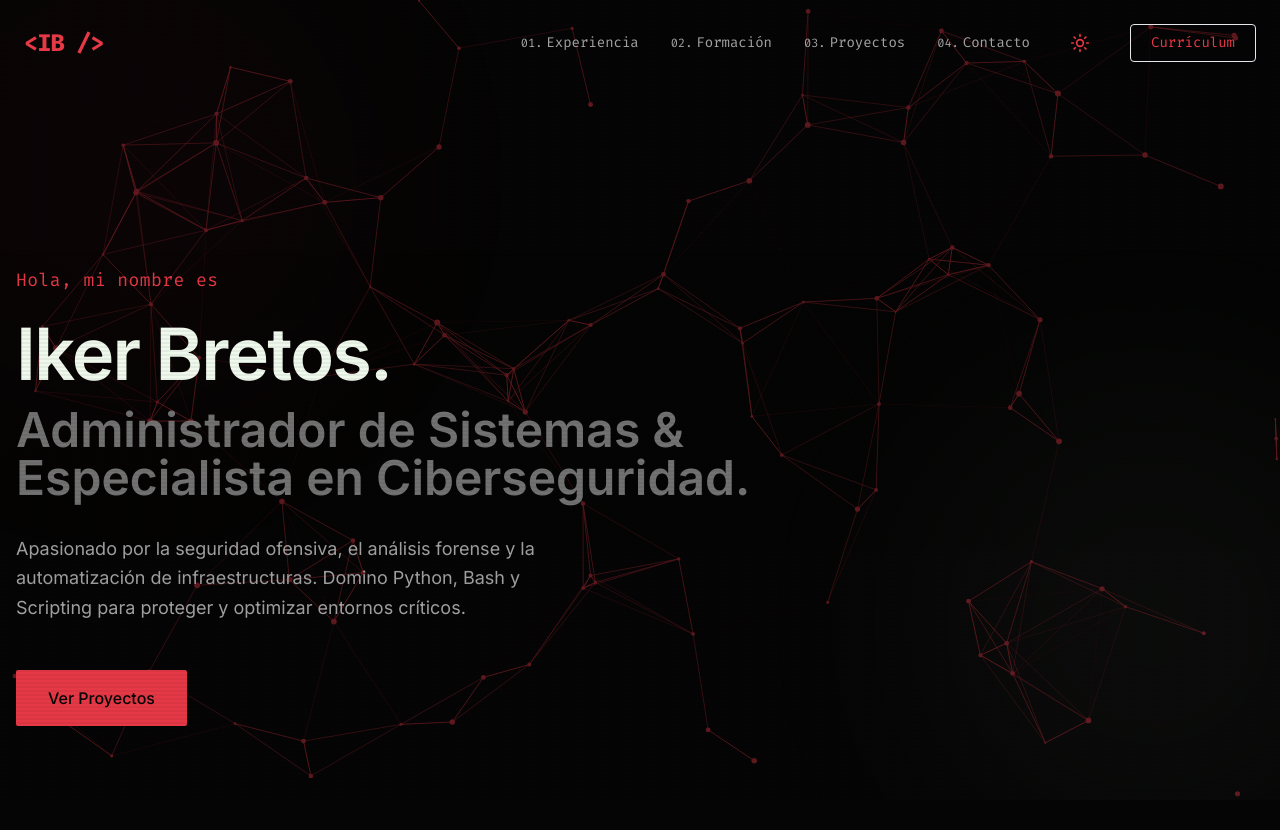
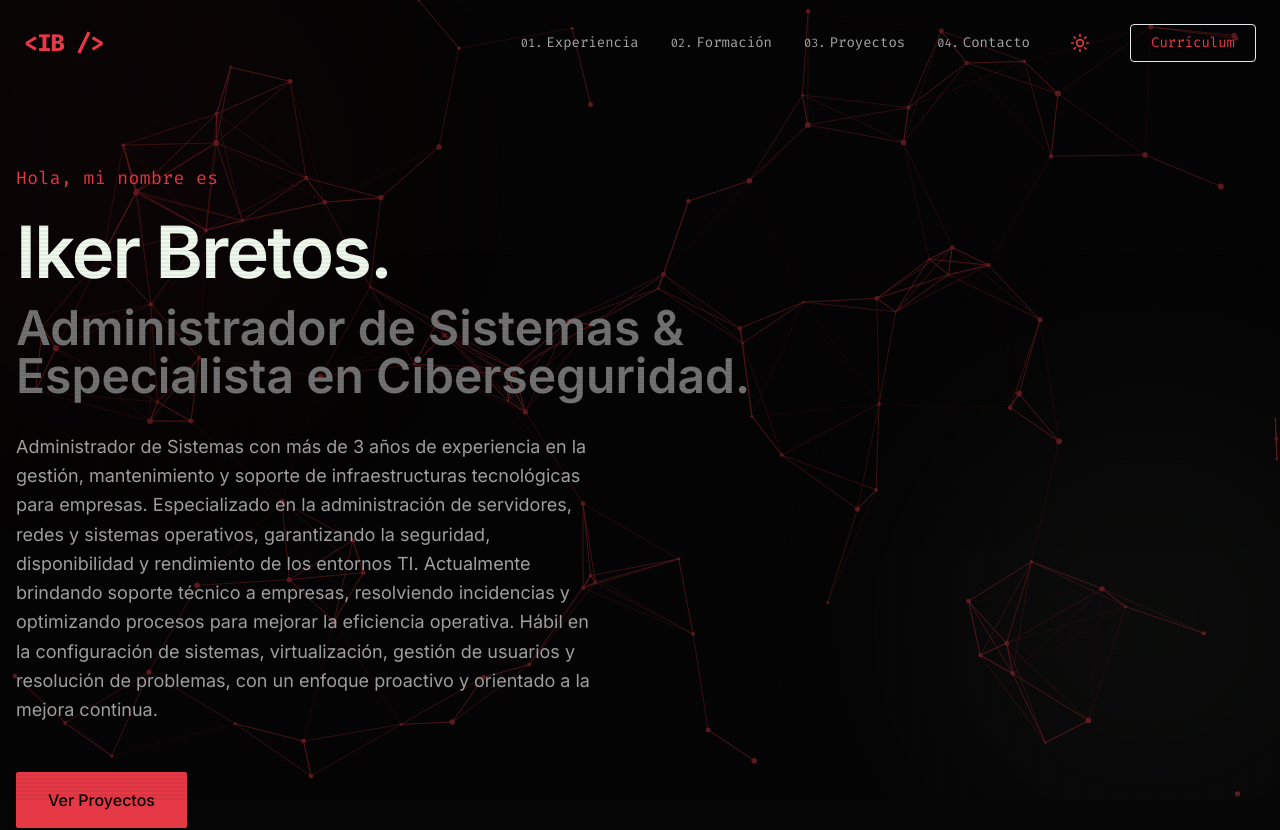
Before and after one commit to ikerbretos/ikerbretos.github.io, a React (Vite) app: page / in a window 1280 px wide. Shown: the top 830 px of the page. Built offline with nearby package versions, Linux system fonts and the light colour scheme.

Commit message:
Update Hero and About text with new professional summary

```diff
--- a/src/components/About.tsx
+++ b/src/components/About.tsx
@@ -25,10 +25,10 @@ export const About: React.FC = () => {
                         </p>
                         <p>
                             Especializado en la administración de servidores, redes y sistemas operativos, garantizando la seguridad, disponibilidad y rendimiento de los entornos TI.
-                            Actualmente brindo soporte técnico a empresas, resolviendo incidencias y optimizando procesos para mejorar la eficiencia operativa.
+                            Actualmente brindando soporte técnico a empresas, resolviendo incidencias y optimizando procesos para mejorar la eficiencia operativa.
                         </p>
                         <p>
-                            Me considero hábil en la configuración de sistemas, virtualización, gestión de usuarios y resolución de problemas, con un enfoque proactivo y orientado a la mejora continua.
+                            Hábil en la configuración de sistemas, virtualización, gestión de usuarios y resolución de problemas, con un enfoque proactivo y orientado a la mejora continua.
                         </p>
                     </div>
 
--- a/src/components/Hero.tsx
+++ b/src/components/Hero.tsx
@@ -55,8 +55,7 @@ export const Hero: React.FC = () => {
                         transition={{ delay: 0.7, duration: 0.8 }}
                         className="text-text text-lg max-w-xl mb-12 leading-relaxed"
                     >
-                        Apasionado por la seguridad ofensiva, el análisis forense y la automatización de infraestructuras.
-                        Domino Python, Bash y Scripting para proteger y optimizar entornos críticos.
+                        Administrador de Sistemas con más de 3 años de experiencia en la gestión, mantenimiento y soporte de infraestructuras tecnológicas para empresas. Especializado en la administración de servidores, redes y sistemas operativos, garantizando la seguridad, disponibilidad y rendimiento de los entornos TI. Actualmente brindando soporte técnico a empresas, resolviendo incidencias y optimizando procesos para mejorar la eficiencia operativa. Hábil en la configuración de sistemas, virtualización, gestión de usuarios y resolución de problemas, con un enfoque proactivo y orientado a la mejora continua.
                     </motion.p>
 
                     <motion.div
```
Also changed, not shown: 2 other files (tests, documents, lock files or other folders).
